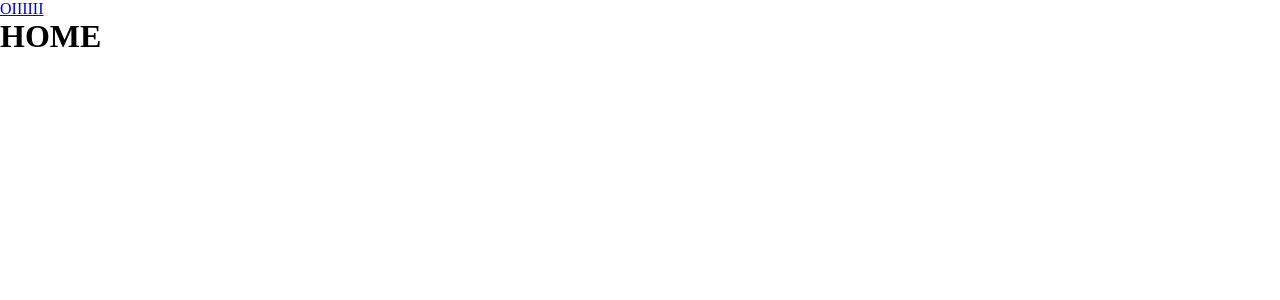
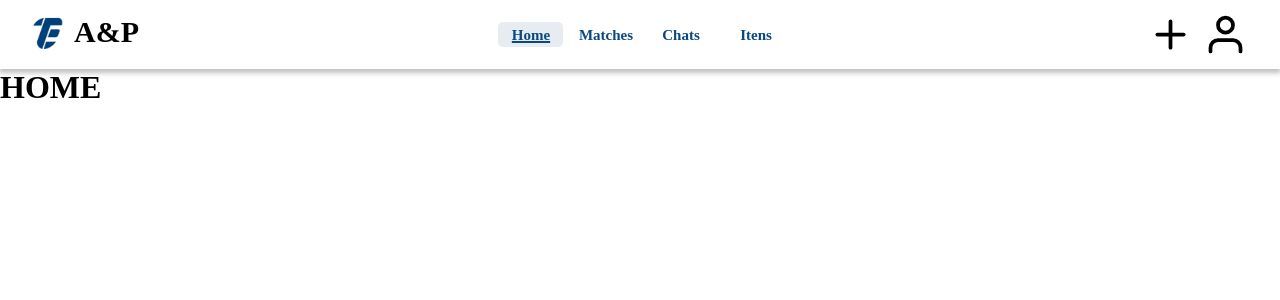
Before and after one commit to marceloareas/AchadosPerdidos, a React (Vite) app in the folder FrontEnd/: page / in a window 1280 px wide. Shown: the top 300 px of the page. Built offline with nearby package versions, Linux system fonts and the light colour scheme.

Commit message:
style: adjust header responsiveness

```diff
--- a/FrontEnd/src/components/header/Header.jsx
+++ b/FrontEnd/src/components/header/Header.jsx
@@ -1,39 +1,99 @@
-import React from "react";
-import { useState, useEffect } from "react";
+import React, { useState, useEffect } from "react";
 import { AiOutlinePlus } from "react-icons/ai";
 import { FiUser, FiPlus } from "react-icons/fi";
 import logo from "../../assets/logoCefet.svg";
 import style from "./Header.module.scss";
 import { NavLink } from "react-router-dom";
+import { useLocation, useNavigate } from "react-router-dom";
 
 const Header = () => {
-  const [windowWidth, setWidth] = useState(window.innerWidth);
+  const route = useLocation();
 
-  useEffect(() => {
-    const handleResize = () => setWidth(window.innerWidth);
+  const isHome = route.pathname == "/";
+  const isMatches = route.pathname == "/matches";
+  const isChat = route.pathname == "/chats";
+  const isItens = route.pathname == "/itens";
 
-    window.addEventListener("resize", handleResize);
-
-    return () => window.removeEventListener("resize", handleResize);
-  }, []);
-
-  if (windowWidth > 600) {
-    return (
-      <>
-        <nav id="nav">
-          {" "}
-          <NavLink> OIIIIII</NavLink>
-          <button onClick={() => console.log(windowWidth)}></button>
-        </nav>
-      </>
-    );
-  } else {
   return (
     <>
       <div className={style.body_header}>
         <section className={style.left_section_header}>
           <img className={style.logo_header} src={logo} alt="" />
           <span className={style.tittle_header}>A&P</span>
+        </section>
+        <section className={style.mid_section_header}>
+          <div
+            className={
+              isHome
+                ? `${style.box_nav_header} ${style.box_nav_header_current}`
+                : style.box_nav_header
+            }
+          >
+            <NavLink
+              to="/"
+              className={
+                isHome
+                  ? `${style.nav_header} ${style.nav_header_current}`
+                  : style.nav_header
+              }
+            >
+              Home
+            </NavLink>
+          </div>
+          <div
+            className={
+              isMatches
+                ? `${style.box_nav_header} ${style.box_nav_header_current}`
+                : style.box_nav_header
+            }
+          >
+            <NavLink
+              to="/matches"
+              className={
+                isMatches
+                  ? `${style.nav_header} ${style.nav_header_current}`
+                  : style.nav_header
+              }
+            >
+              Matches
+            </NavLink>
+          </div>
+          <div
+            className={
+              isChat
+                ? `${style.box_nav_header} ${style.box_nav_header_current}`
+                : style.box_nav_header
+            }
+          >
+            <NavLink
+              to="/chats"
+              className={
+                isChat
+                  ? `${style.nav_header} ${style.nav_header_current}`
+                  : style.nav_header
+              }
+            >
+              Chats
+            </NavLink>
+          </div>
+          <div
+            className={
+              isItens
+                ? `${style.box_nav_header} ${style.box_nav_header_current}`
+                : style.box_nav_header
+            }
+          >
+            <NavLink
+              to="/itens"
+              className={
+                isItens
+                  ? `${style.nav_header} ${style.nav_header_current}`
+                  : style.nav_header
+              }
+            >
+              Itens
+            </NavLink>
+          </div>
         </section>
         <section className={style.right_section_header}>
           <FiPlus className={style.plus_header} />
@@ -42,7 +102,6 @@ const Header = () => {
       </div>
     </>
   );
-  }
 };
 
 export default Header;
--- a/FrontEnd/src/components/header/Header.module.scss
+++ b/FrontEnd/src/components/header/Header.module.scss
@@ -2,7 +2,7 @@
     display: flex;
     width: 100%;
     height: 7%;
-    box-shadow: 0px 4px 4px 1px rgba(0, 0, 0, 0.25);
+    box-shadow: 0px 3px 5px 1px rgba(0, 0, 0, 0.25);
     justify-content: space-between;
     align-items: center;
     padding: 1.5vh 2.5vw;
@@ -11,7 +11,8 @@
 }
 
 .left_section_header,
-.right_section_header {
+.right_section_header,
+.mid_section_header {
     display: flex;
     box-sizing: border-box;
     gap: 10px;
@@ -28,8 +29,6 @@
     font-size: 30px;
     font-weight: bold;
     position: relative;
-    font-family: 'Inter', sans-serif;
-
 }
 
 .user_header,
@@ -38,3 +37,58 @@
     height: auto;
     width: auto;
 }
+
+.box_nav_header {
+    display: flex;
+    flex-direction: column;
+    height: 25px;
+    width: 65px;
+    border-radius: 5px;
+    gap: 5px;
+    align-items: center;
+    justify-content: center;
+    color: rgb(10, 73, 126);
+    cursor: pointer;
+    transition: .5s ease-in;
+    line-height: 2;
+}
+
+.box_nav_header_current {
+    background: rgba(10, 73, 126, 0.1);
+    transition: .5s ease-in;
+}
+
+.nav_header {
+    font-size: 15px;
+    font-weight: 600;
+    text-decoration: none;
+    color: #0A497E;
+    position: relative;
+}
+
+.nav_header_current {
+    text-decoration: underline 2px;
+}
+
+.nav_header::after {
+    content: "";
+    display: flex;
+    width: 0%;
+    height: 2px;
+    background-color: rgb(10, 73, 126);
+    position: absolute;
+    bottom: 0.3;
+    left: 0;
+    transition: 0.2s ease-in-out;
+    margin-top: -9px;
+}
+
+.nav_header:hover::after {
+    width: 100%;
+}
+
+@media(max-width: 600px) {
+    .mid_section_header {
+        display: none;
+    }
+}
```
Lines whose indentation alone changed are shown as unchanged.
